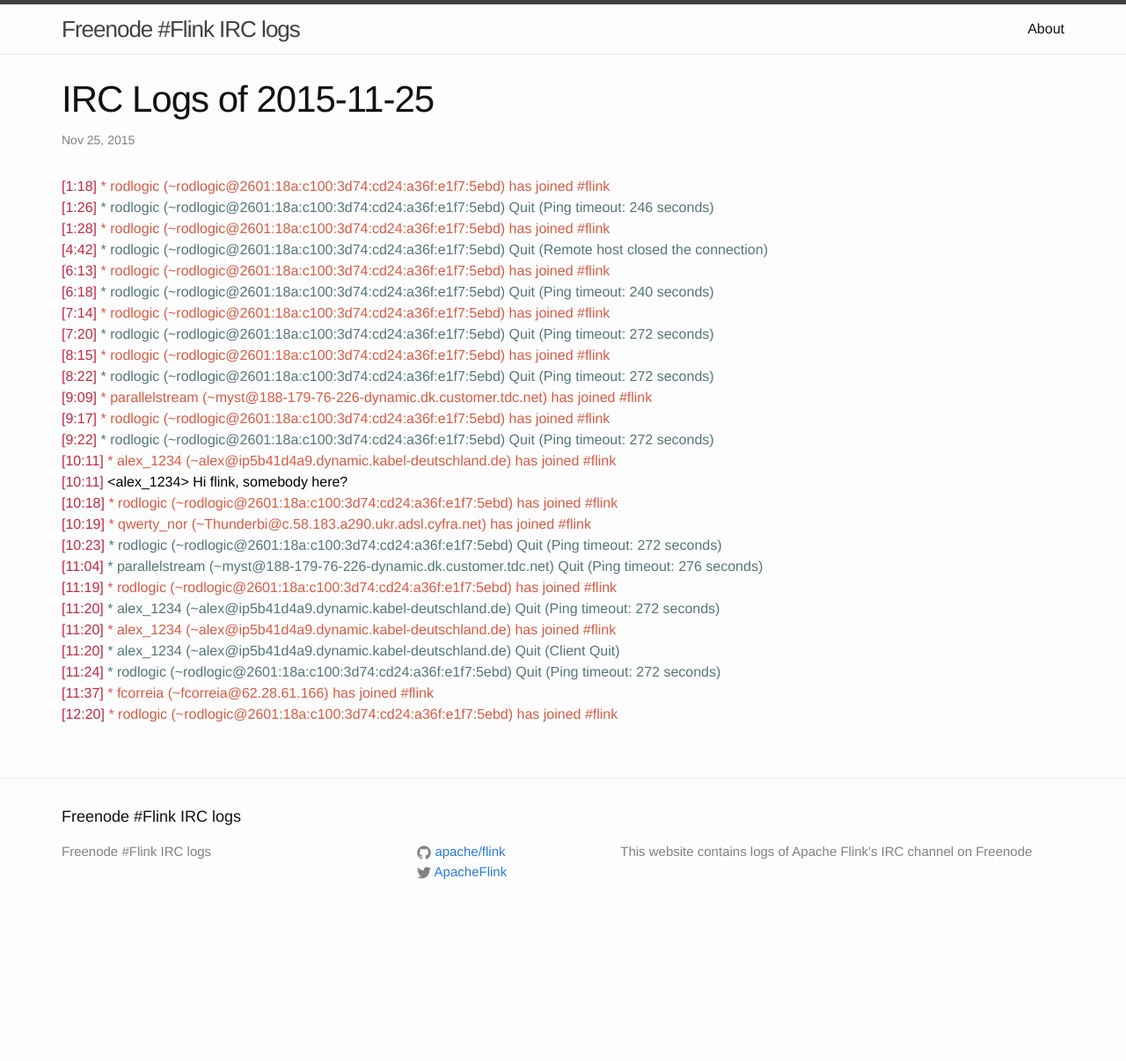
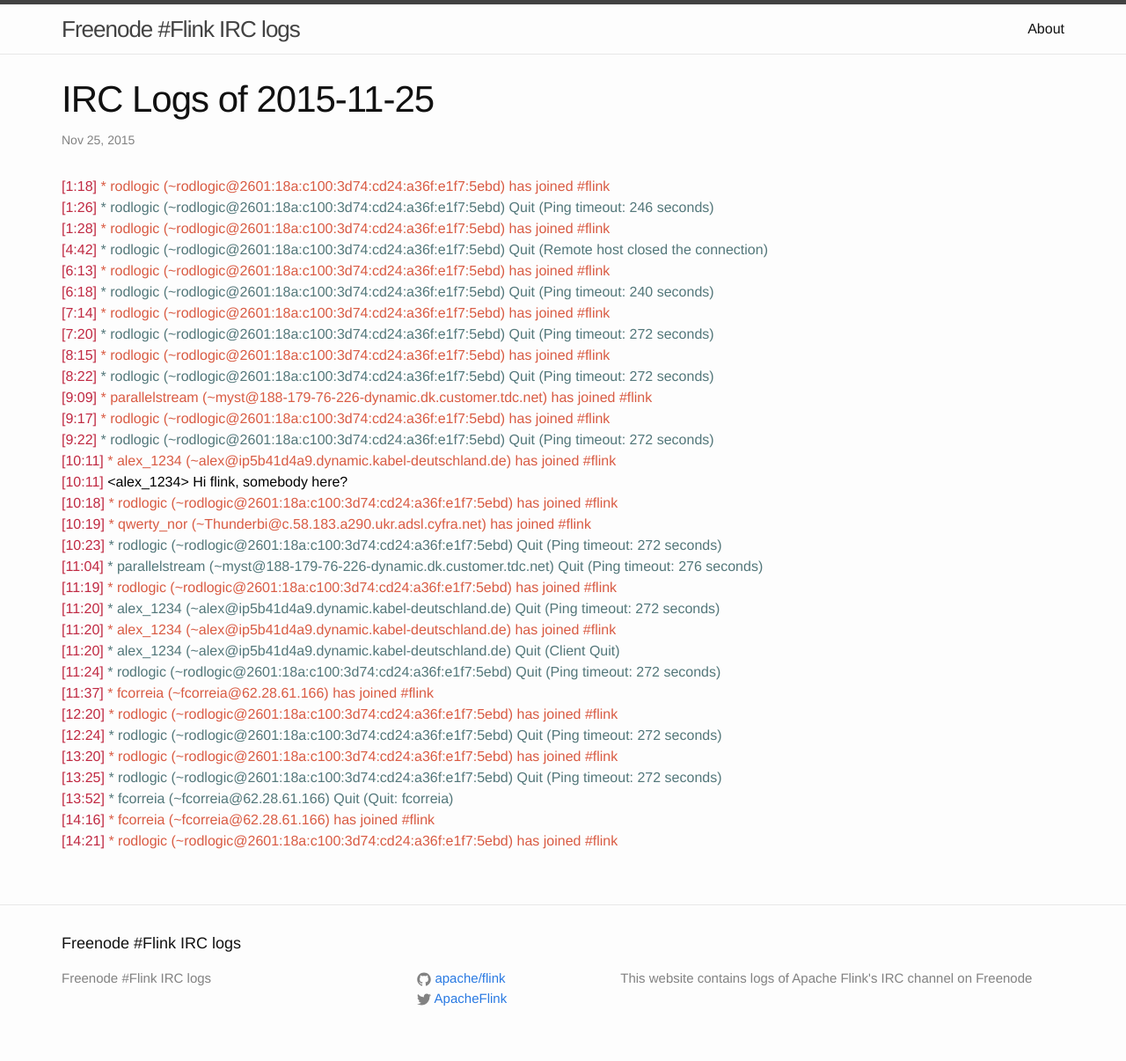
Before and after one commit to flink-irc-logs/flink-irc-logs.github.io, a Jekyll site: the page built from _posts/2015-11-25-logs.markdown, in a window 1280 px wide. Shown: the whole page at 88% size. Built offline with Jekyll 4.4.1, drawn with Linux system fonts in a browser that asks for light colours; before the commit the page ends 1062 px from its top, so only the background shows below that.

Commit message:
Update of the logs on Wed Nov 25 14:24:38 CET 2015

```diff
--- a/_posts/2015-11-25-logs.markdown
+++ b/_posts/2015-11-25-logs.markdown
@@ -30,3 +30,9 @@
 <span class="irc-date">[11:24]</span> <span class="irc-navy">* rodlogic (~rodlogic@2601:18a:c100:3d74:cd24:a36f:e1f7:5ebd) Quit (Ping timeout: 272 seconds)</span><br />
 <span class="irc-date">[11:37]</span> <span class="irc-green">* fcorreia (~fcorreia@62.28.61.166) has joined #flink</span><br />
 <span class="irc-date">[12:20]</span> <span class="irc-green">* rodlogic (~rodlogic@2601:18a:c100:3d74:cd24:a36f:e1f7:5ebd) has joined #flink</span><br />
+<span class="irc-date">[12:24]</span> <span class="irc-navy">* rodlogic (~rodlogic@2601:18a:c100:3d74:cd24:a36f:e1f7:5ebd) Quit (Ping timeout: 272 seconds)</span><br />
+<span class="irc-date">[13:20]</span> <span class="irc-green">* rodlogic (~rodlogic@2601:18a:c100:3d74:cd24:a36f:e1f7:5ebd) has joined #flink</span><br />
+<span class="irc-date">[13:25]</span> <span class="irc-navy">* rodlogic (~rodlogic@2601:18a:c100:3d74:cd24:a36f:e1f7:5ebd) Quit (Ping timeout: 272 seconds)</span><br />
+<span class="irc-date">[13:52]</span> <span class="irc-navy">* fcorreia (~fcorreia@62.28.61.166) Quit (Quit: fcorreia)</span><br />
+<span class="irc-date">[14:16]</span> <span class="irc-green">* fcorreia (~fcorreia@62.28.61.166) has joined #flink</span><br />
+<span class="irc-date">[14:21]</span> <span class="irc-green">* rodlogic (~rodlogic@2601:18a:c100:3d74:cd24:a36f:e1f7:5ebd) has joined #flink</span><br />
```
